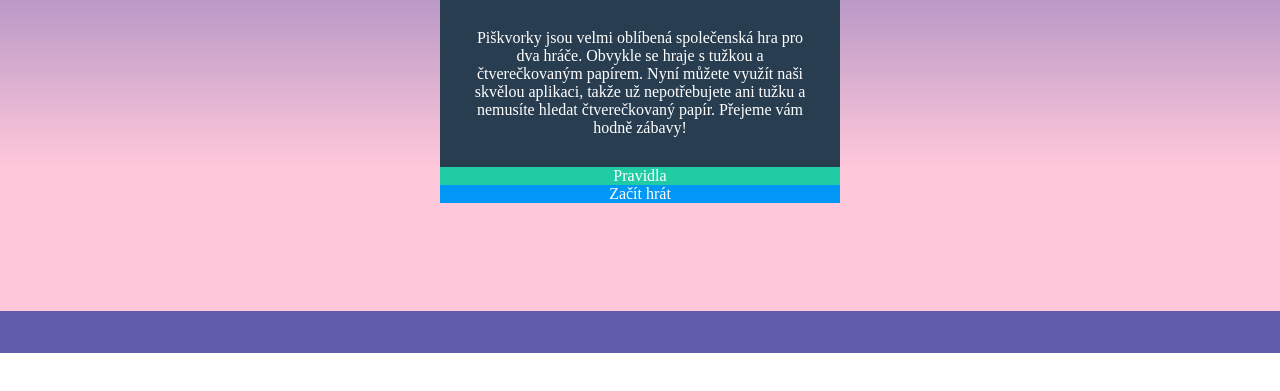
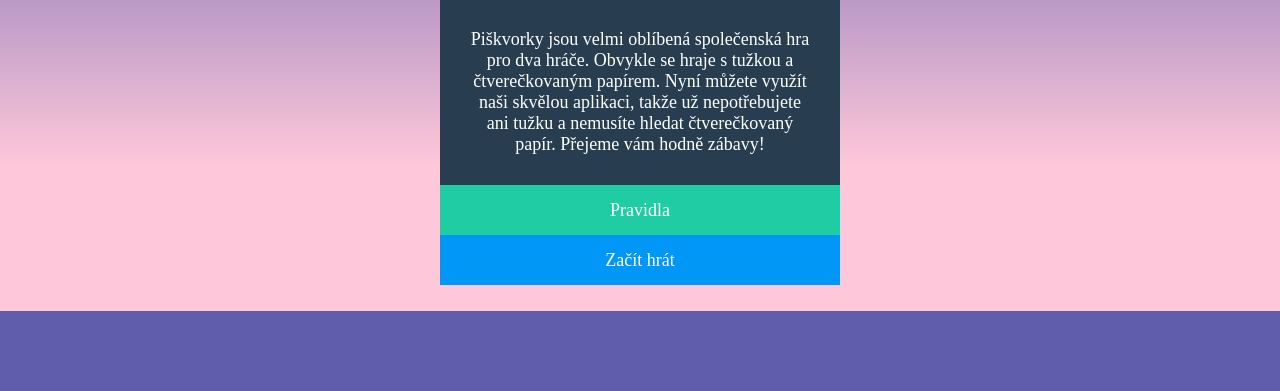
Before and after one commit to CreativeOxana/Piskvorky, a plain HTML site: page index.html in a window 1280 px wide. Shown: the part 489-880 px from the top of the page. Before the commit the page ends 842 px from the top, so only its background shows below. Drawn offline with Linux system fonts and the light colour scheme.

Commit message:
Update styling of buttons

```diff
--- a/style.css
+++ b/style.css
@@ -34,22 +34,23 @@ a {
   width: 400px;
   margin: 150px auto;
   text-align: center;
-  align-items: center;
-  justify-content: center;
 }
 
 .container__content {
   flex-direction: column;
   background-color: #283e50;
   color: #fff;
-  align-items: center;
-  justify-content: center;
+  font-size: 18px;
 }
 
 .container__buttons {
+  display: flex;
   flex-direction: column;
   width: 100%;
+  height: 100px;
   color: #fff;
+  font-size: 18px;
+  justify-content: center;
 }
 
 .container__buttons--rules {
```
